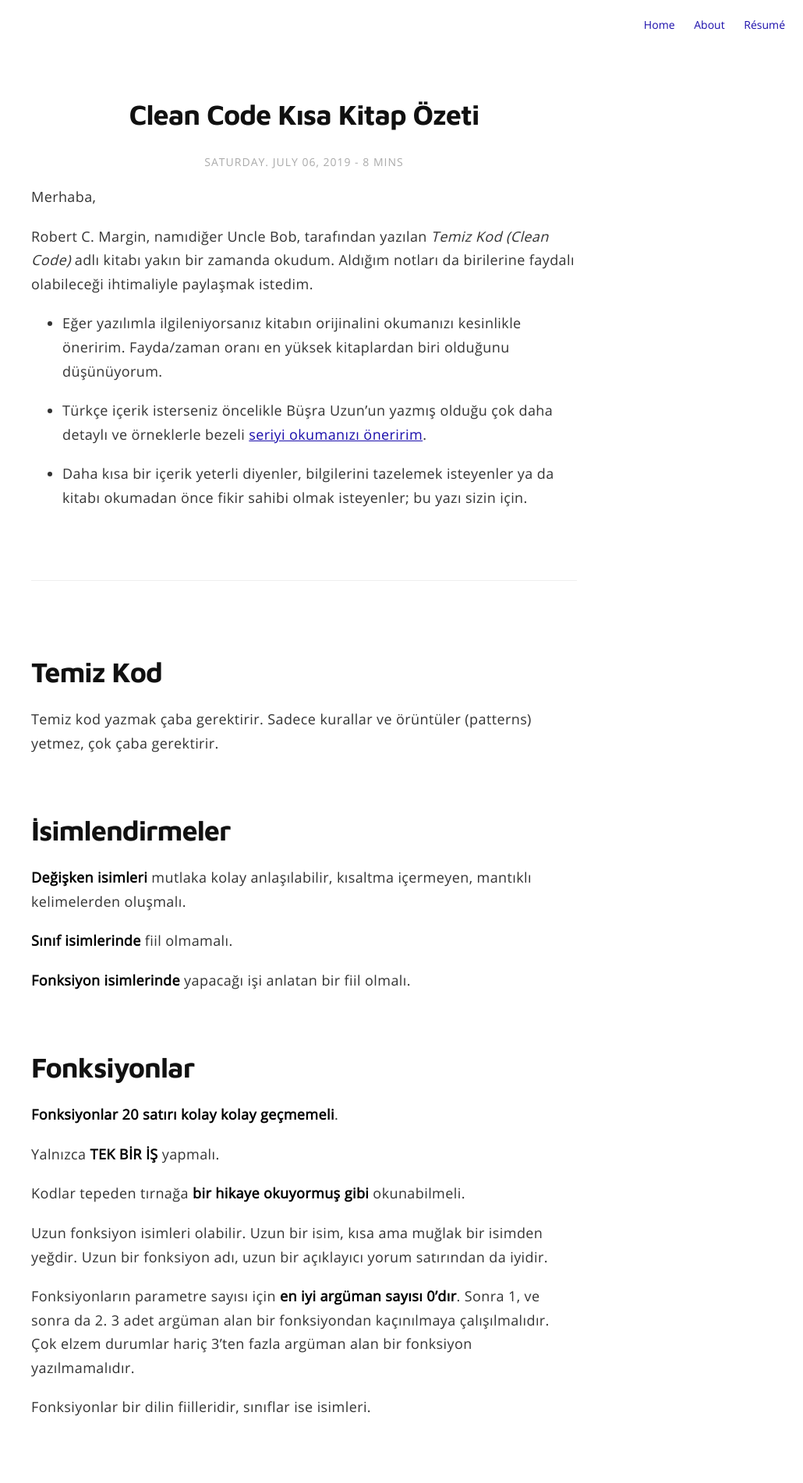
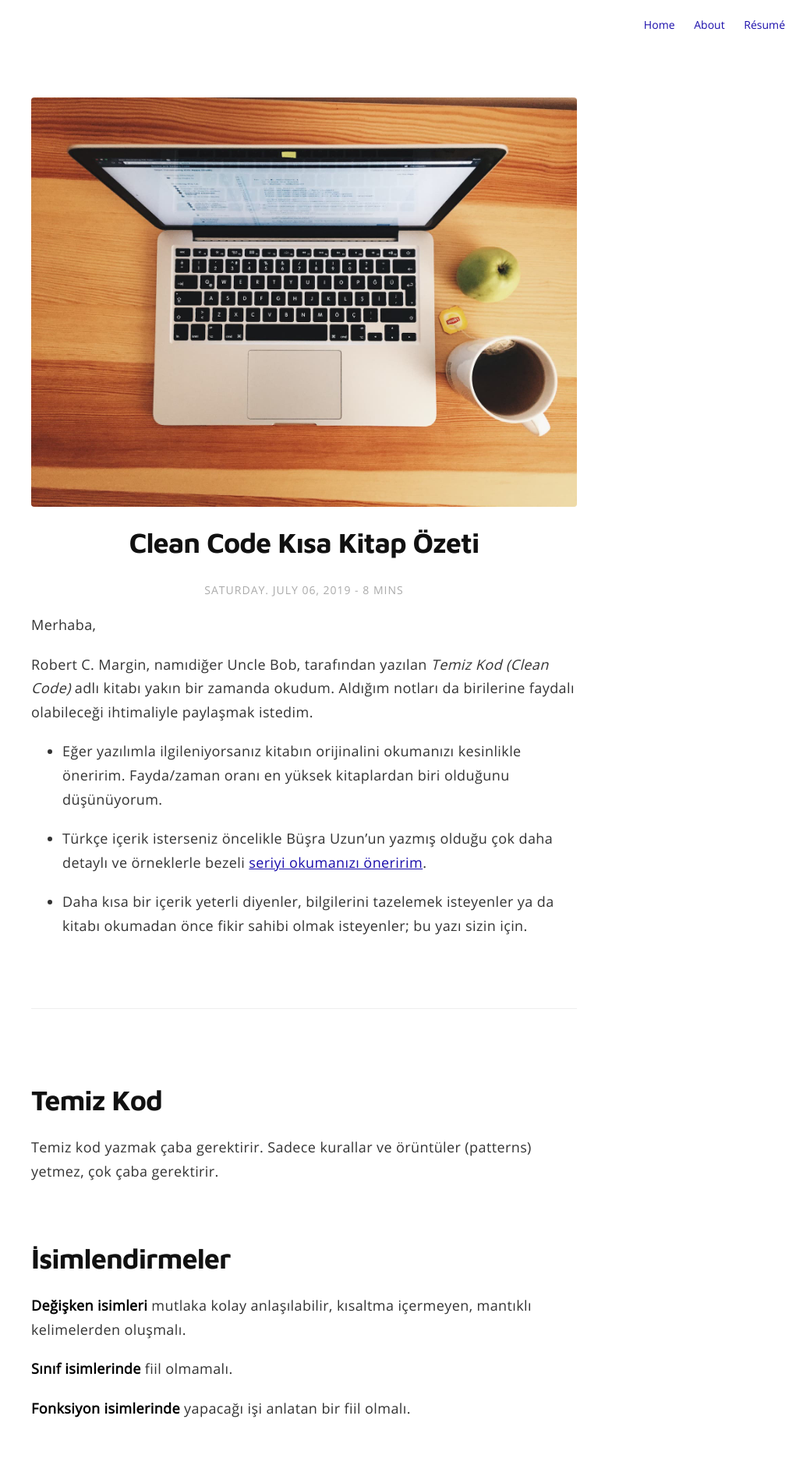
Before and after one commit to burakekici/burakekici.github.io, a Jekyll site: the page built from _posts/2019-07-06-clean-code.md, in a window 1280 px wide. Shown: the top 1902 px of the page at 78% size, without its empty margins (250-1280 px from the left). Built offline with Jekyll 4.4.1, drawn with Linux system fonts in a browser that asks for light colours; comment, search, counter and statistics services are not loaded.

Commit message:
Minor fixes for personality type and cover pictures of posts. Cover picture is added to clean code post.

```diff
--- a/_posts/2019-07-06-clean-code.md
+++ b/_posts/2019-07-06-clean-code.md
@@ -2,6 +2,8 @@
 title: "Clean Code Kısa Kitap Özeti"
 layout: post
 date: 2019-07-06 10:00
+image: /assets/images/2019/clean-code/cover.jpg
+headerImage: true
 tag:
 - clean code
 - temiz kod
--- a/_sass/pages/post.sass
+++ b/_sass/pages/post.sass
@@ -42,7 +42,7 @@
             text-decoration: none
 
     > .title-image
-        max-height: 120px
+        max-height: 800px
         display: block
         margin: 0 auto
 
```
Also changed, not shown: other parts of _posts/2019-07-06-clean-code.md (+0 -1 lines), about.md (+1 -1 lines), assets/images/2019/clean-code/cover.jpg (added).
